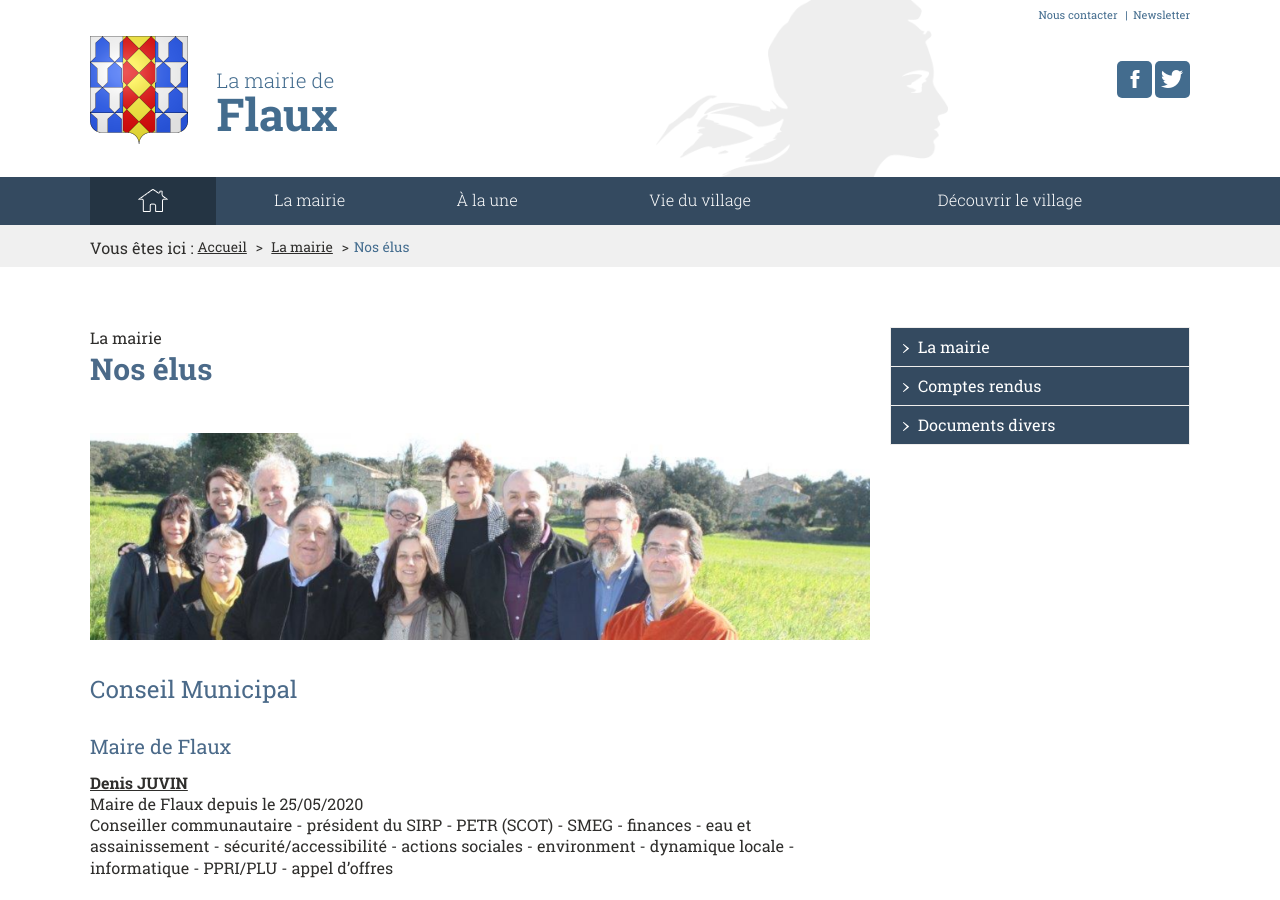
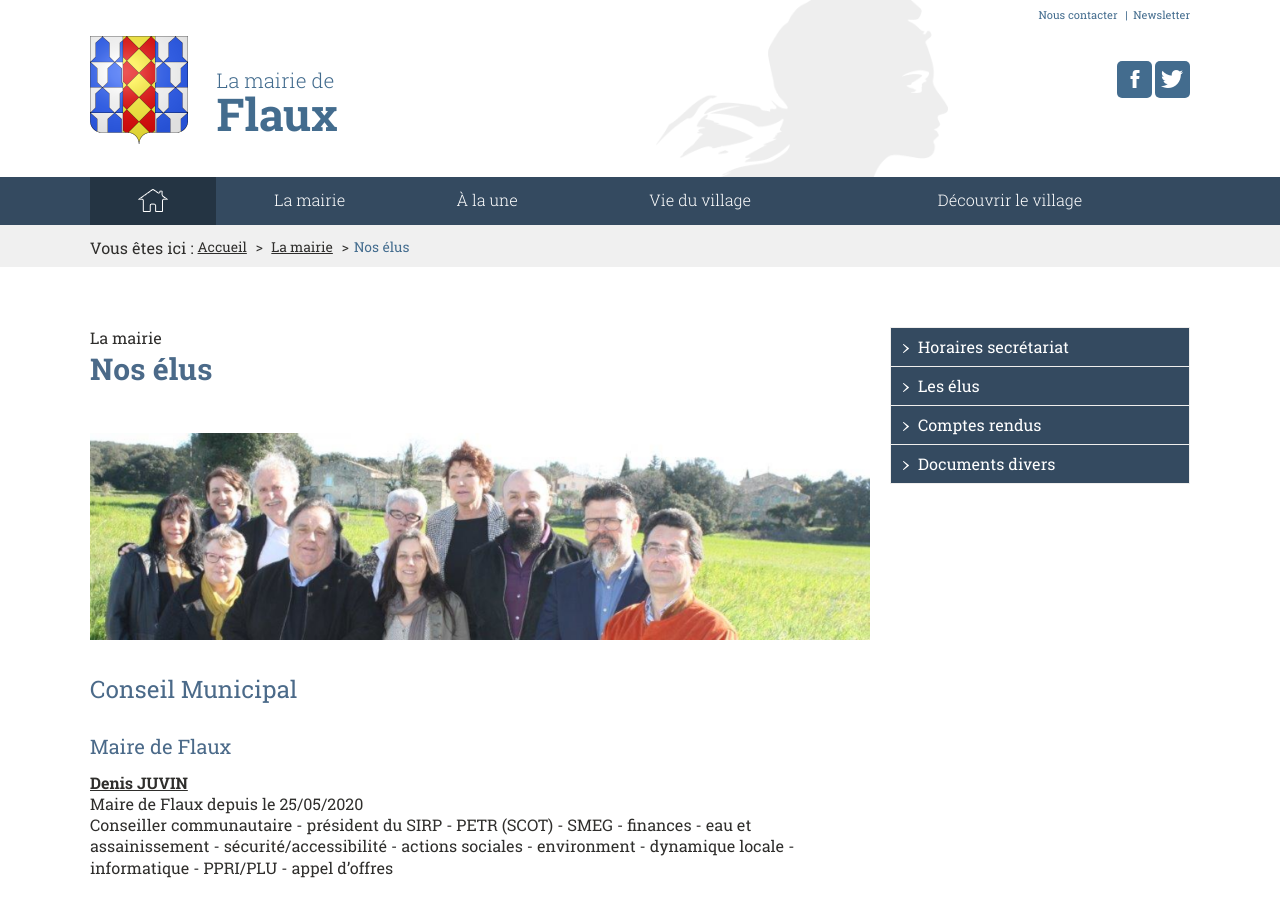
Before and after one commit to Flaux-Village/flaux-village.github.io, a Jekyll site: the page built from elus.md, in a window 1280 px wide and 900 px high. Built offline with Jekyll 4.4.1, drawn with Linux system fonts in a browser that asks for light colours; our own code applies the rules of GitHub Pages for plain Markdown files.

Commit message:
Menu secondaire

```diff
--- a/elus.md
+++ b/elus.md
@@ -9,8 +9,10 @@ addresse_section: /mairie.html
 illustration: /assets/images/elusbanner1-940x250.png
 description_illustration: Les élus.
 menu_secondaire:
-- titre: La mairie
+- titre: Horaires secrétariat
   addresse: /mairie.html
+- titre: Les élus
+  addresse: /elus.html
 - titre: Comptes rendus
   addresse: /comptes.html
 - titre: Documents divers
```
